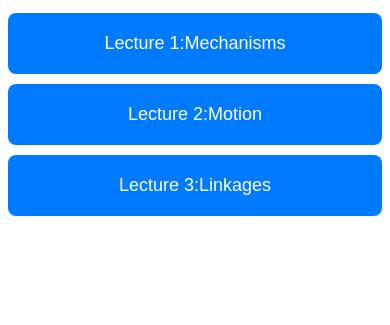
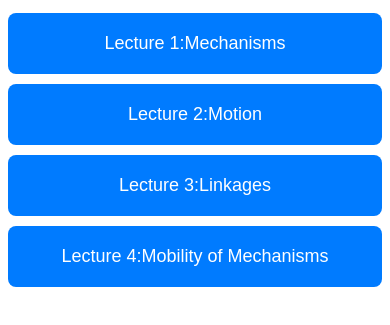
Before and after one commit to soysardido/mdspquiz, a plain HTML site: page index.html in a window 390 px wide. Shown: the part 175-500 px from the top of the page. Drawn offline with Linux system fonts and the light colour scheme.

Commit message:
Added Module 4 Mobility Quiz

```diff
--- a/index.html
+++ b/index.html
@@ -15,6 +15,8 @@
             <button class="module-btn" onclick="startModule('module1')">Lecture 1:Mechanisms</button>
             <button class="module-btn" onclick="startModule('module2')">Lecture 2:Motion</button>
             <button class="module-btn" onclick="startModule('module3')">Lecture 3:Linkages</button>
+            <button class="module-btn" onclick="startModule('module4')">Lecture 4:Mobility of Mechanisms</button>
+
         </div>
     </div>
 
--- a/script.js
+++ b/script.js
@@ -269,11 +269,6 @@ const allModules = {
             "answer": 1
         },
         {
-            "q": "According to the lecture, what is the economical speed for leather belting?",
-            "options": ["3000 fpm", "4500 fpm", "5000 fpm", "1760 rpm"],
-            "answer": 1
-        },
-        {
             "q": "In 'Uniform Motion', what is the value of acceleration?",
             "options": ["Constant", "Zero", "Varying", "Infinite"],
             "answer": 1
@@ -410,6 +405,108 @@ const allModules = {
             "options": ["Crank-Rocker", "Double-Rocker", "Double-Crank", "Slider-Crank"],
             "answer": 2
         }
+    ],
+    "module4": [
+        {
+            "q": "What is the number of independent coordinates required to define a mechanism's position called?",
+            "options": ["Mobility", "Degrees of Freedom", "Kinematic Chain", "Kutzbach Value"],
+            "answer": 1
+        },
+        {
+            "q": "In the context of a mechanism, what is another term for Degree of Freedom (DOF)?",
+            "options": ["Rotation", "Inversion", "Mobility", "Linkage"],
+            "answer": 2
+        },
+        {
+            "q": "A kinematic chain where every link is connected to at least two others, forming a loop, is a:",
+            "options": ["Open Mechanism Chain", "Closed Mechanism Chain", "Structure", "Binary Chain"],
+            "answer": 1
+        },
+        {
+            "q": "What is a mechanism called when all links move in the same or parallel planes?",
+            "options": ["Spherical Mechanism", "Planar Mechanism", "Linear Mechanism", "Spatial Mechanism"],
+            "answer": 1
+        },
+        {
+            "q": "Which equation is used to find the mobility (m) of a planar mechanism?",
+            "options": ["m = 2(n-1) - 3j", "m = 3(n-1) - 2j1 - j2", "m = n - 2j + 1", "m = 3n - 2j"],
+            "answer": 1
+        },
+        {
+            "q": "In Kutzbach's equation, what does the variable 'n' represent?",
+            "options": ["Number of joints", "Number of nodes", "Number of links", "Number of outputs"],
+            "answer": 2
+        },
+        {
+            "q": "A low-pair joint (j1) reduces the mobility of a mechanism by how many DOF?",
+            "options": ["1", "2", "3", "0"],
+            "answer": 1
+        },
+        {
+            "q": "A high-pair joint (j2), such as a cam or gear, reduces mobility by how many DOF?",
+            "options": ["1", "2", "3", "0"],
+            "answer": 0
+        },
+        {
+            "q": "If the calculated mobility (m) is equal to 0, the system is classified as a:",
+            "options": ["Mechanism", "Structure", "Preloaded Structure", "Kinematic Chain"],
+            "answer": 1
+        },
+        {
+            "q": "What does a mobility result of m < 0 (e.g., -1 or -2) indicate?",
+            "options": ["A standard mechanism", "A preloaded structure", "An open chain", "A simple joint"],
+            "answer": 1
+        },
+        {
+            "q": "A mechanism with mobility m = 1 requires how many independent inputs to produce a predictable output?",
+            "options": ["Zero", "One", "Two", "Three"],
+            "answer": 1
+        },
+        {
+            "q": "If m = 2, the mechanism requires how many motors or inputs to control its motion?",
+            "options": ["1", "2", "3", "4"],
+            "answer": 1
+        },
+        {
+            "q": "Calculate mobility: n=3 links, j1=3 joints, j2=0 joints. What is m?",
+            "options": ["-1", "0", "1", "2"],
+            "answer": 1
+        },
+        {
+            "q": "Calculate mobility: n=4 links, j1=4 joints, j2=0 joints. What is m?",
+            "options": ["0", "1", "2", "3"],
+            "answer": 1
+        },
+        {
+            "q": "Calculate mobility: n=5 links, j1=5 joints, j2=0 joints. What is m?",
+            "options": ["0", "1", "2", "3"],
+            "answer": 2
+        },
+        {
+            "q": "Which type of joint is a pin connection or a sliding block considered?",
+            "options": ["Lower-pair (j1)", "Higher-pair (j2)", "Binary link", "Complex node"],
+            "answer": 0
+        },
+        {
+            "q": "Which type of joint is a roller or a cam considered in mobility calculations?",
+            "options": ["Lower-pair (j1)", "Higher-pair (j2)", "Fixed link", "Ternary link"],
+            "answer": 1
+        },
+        {
+            "q": "How many DOF are there in a planar higher-pair joint before it is constrained?",
+            "options": ["3 DOF", "6 DOF", "1 DOF", "5 DOF"],
+            "answer": 0
+        },
+        {
+            "q": "In a closed kinematic chain, how many links is each link connected to at minimum?",
+            "options": ["One", "Two", "Three", "Four"],
+            "answer": 1
+        },
+        {
+            "q": "According to the lecture exercises, what is the economical speed for leather belting?",
+            "options": ["3000 fpm", "4500 fpm", "5000 fpm", "1760 fpm"],
+            "answer": 1
+        }
     ]
 };
 
```
